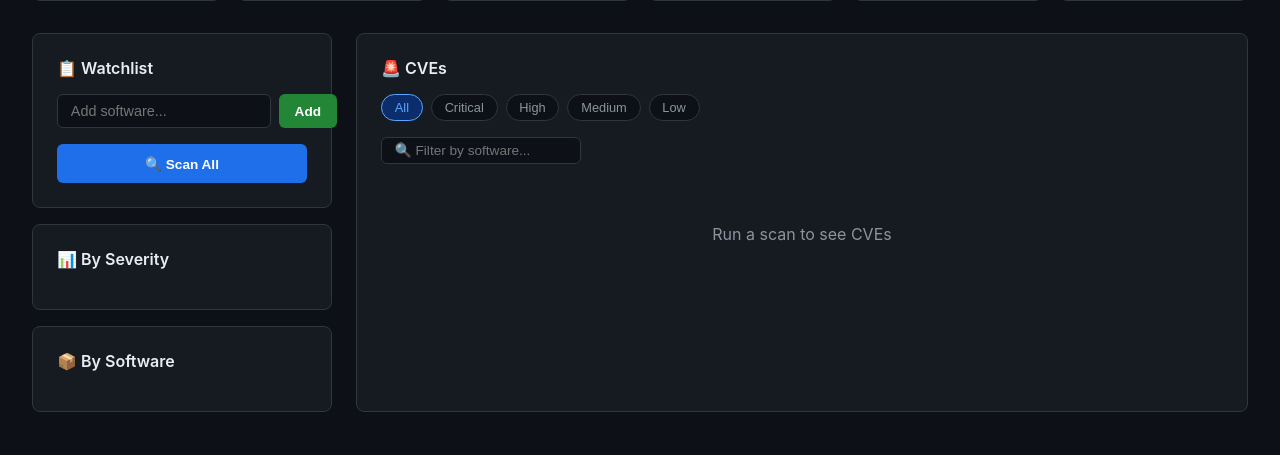
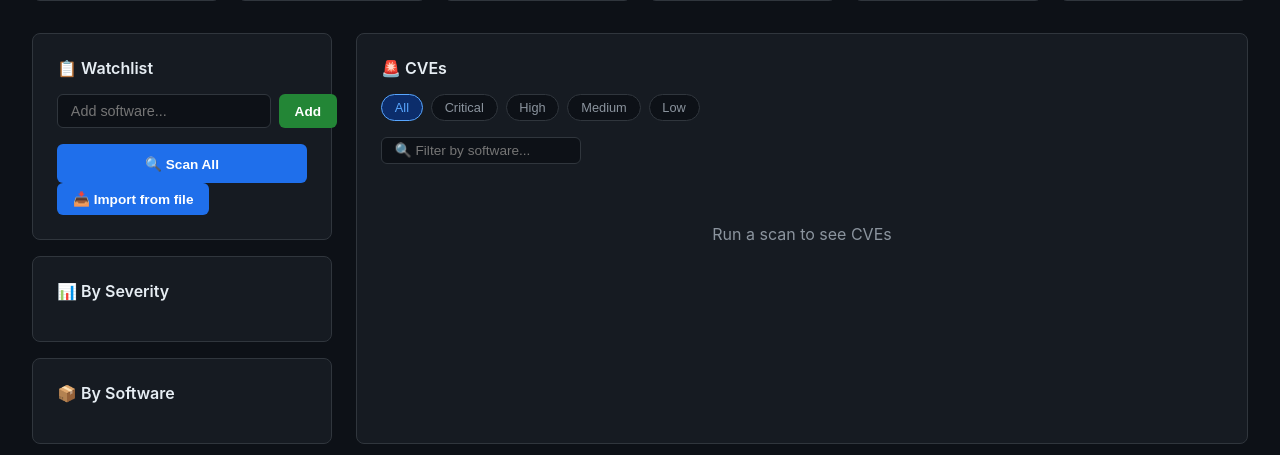
Before and after one commit to maksimtech/patchradar, a Python web app: template src/patchradar/api/templates/index.html in a window 1280 px wide. Shown: the part 195-650 px from the top of the page. Run offline with Jinja, Linux system fonts and the light colour scheme; the template is opened without the code that fills it, so the values that code supplies are empty.

Commit message:
feat: bulk import software from file into watchlist
- Add POST /api/watchlist/import endpoint for bulk import
- Add 'Import from file' button in UI
- Accepts .txt or .csv files (winget list, plain text)
- Parses software names automatically
- Shows toast with import results
- Add test_watchlist_import test

```diff
--- a/src/patchradar/api/templates/index.html
+++ b/src/patchradar/api/templates/index.html
@@ -127,6 +127,8 @@
           <button class="btn btn-primary" onclick="addSoftware()">Add</button>
         </div>
         <button class="btn btn-scan" id="scan-btn" onclick="scanAll()">🔍 Scan All</button>
+        <button class="btn" onclick="document.getElementById('import-file').click()" style="background:#1f6feb;color:#fff;border:none;padding:0.5rem 1rem;border-radius:6px;cursor:pointer;">📥 Import from file</button>
+        <input type="file" id="import-file" accept=".txt,.csv" style="display:none" onchange="importFromFile(event)">
       </div>
 
       <!-- Chart -->
@@ -233,6 +235,21 @@ async function removeSoftware(sw) {
   await loadWatchlist();
   await loadStats();
   await loadCves();
+}
+
+async function importFromFile(event) {
+  const file = event.target.files[0];
+  if (!file) return;
+  const text = await file.text();
+  const lines = text.split('\n')
+    .map(l => l.trim().split(/\s{2,}/)[0].trim().toLowerCase())
+    .filter(l => l && l.length > 1 && !l.startsWith('-') && l !== 'name');
+  if (!lines.length) { toast('⚠️ No software found in file', '#d29922'); return; }
+  const data = await api('/api/watchlist/import', 'POST', { software: lines });
+  toast(\`✅ Imported \${data.added.length} software, \${data.skipped.length} already in watchlist\`);
+  await loadWatchlist();
+  // Reset file input
+  event.target.value = '';
 }
 
 async function scanAll() {
```
Also changed, not shown: src/patchradar/api/main.py (+21 -0 lines), tests/test_placeholder.py (+18 -0 lines).
